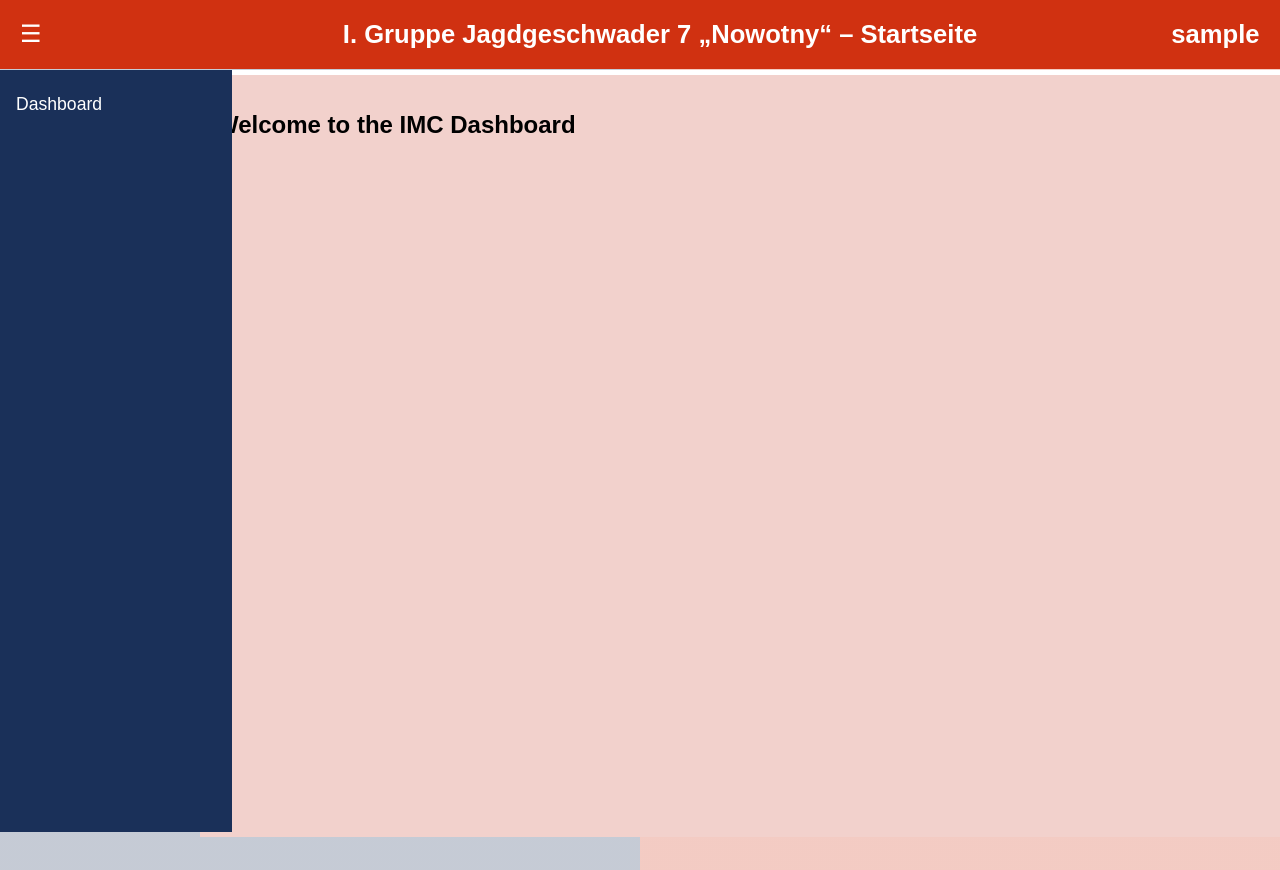
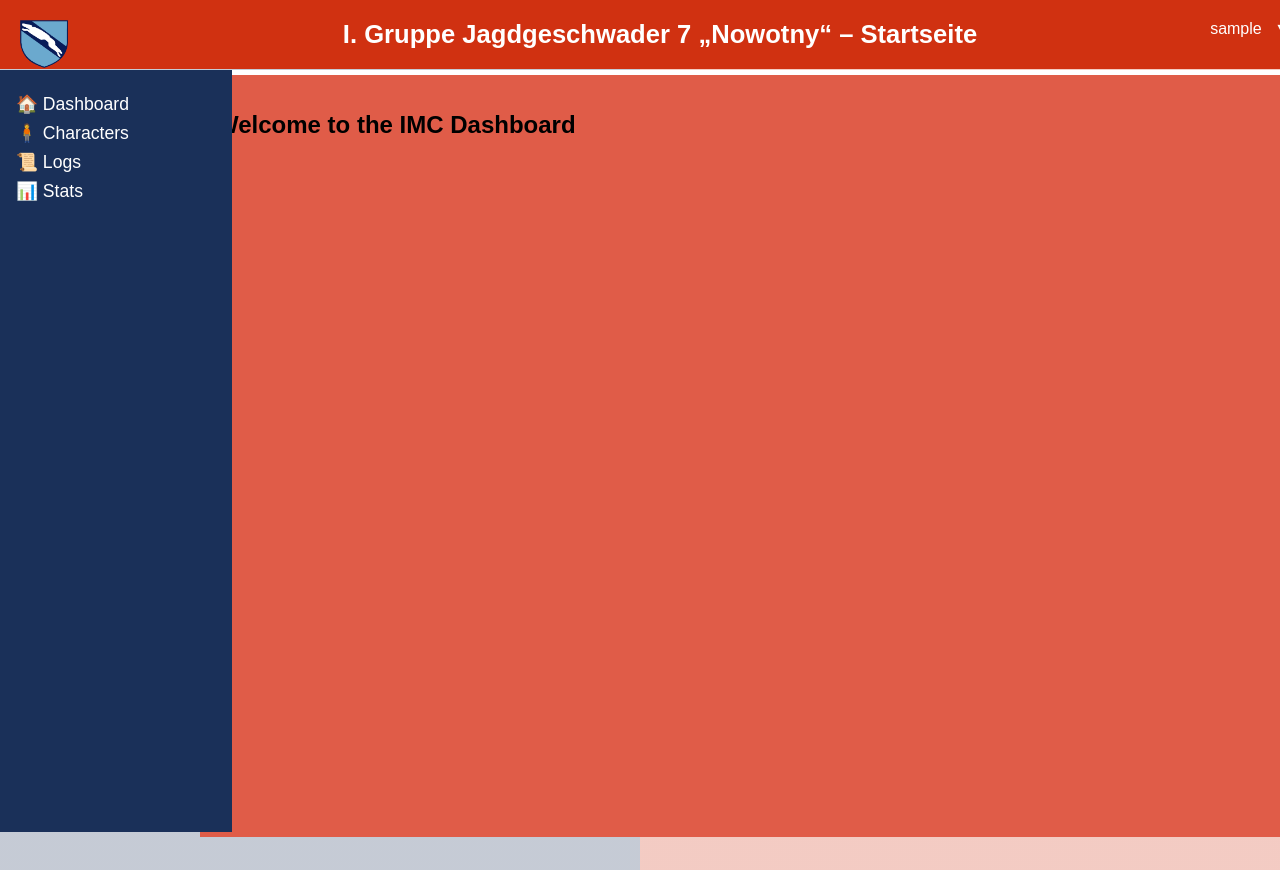
Before and after one commit to IJG7Momo/JG7IronManCampaign, a Flask app: page /dashboard in a window 1280 px wide. Run offline with Flask 3, Linux system fonts and the light colour scheme; the visitor is signed in with stand-in values (Sample User, id 1).

Commit message:
Add files via upload

```diff
--- a/app.py
+++ b/app.py
@@ -1,5 +1,4 @@
 from flask import Flask, render_template, redirect, url_for, session, request
-
 app = Flask(__name__)
 app.secret_key = 'supersecretkey'
 
--- a/static/css/style.css
+++ b/static/css/style.css
@@ -19,7 +19,7 @@ body.dashboard {
     border-radius: 8px;
     text-align: center;
     box-shadow: 0 0 15px rgba(0,0,0,0.2);
-    width: 300px;
+    width: 320px;
 }
 input, button {
     margin: 0.5rem 0;
@@ -40,8 +40,10 @@ input, button {
 }
 .user-area {
     position: absolute;
-    right: 20px;
+    right: 30px;
     top: 20px;
+    font-weight: normal;
+    font-size: 1rem;
 }
 .sidebar {
     width: 200px;
@@ -51,28 +53,40 @@ input, button {
     top: 70px;
     left: 0;
     padding: 1rem;
-    transition: transform 0.3s ease;
+    transition: all 0.3s ease;
     color: white;
 }
 .sidebar.collapsed {
-    transform: translateX(-100%);
+    width: 60px;
 }
-.sidebar-toggle {
+.sidebar.collapsed a {
+    text-align: center;
+    font-size: 1.2rem;
+}
+.sidebar-toggle, #emblem-toggle {
     position: fixed;
     top: 20px;
     left: 20px;
-    font-size: 1.5rem;
+    width: 48px;
+    height: 48px;
     cursor: pointer;
-    color: white;
     z-index: 1100;
+    transition: transform 0.3s ease;
+}
+#emblem-toggle:hover {
+    transform: rotate(15deg) scale(1.1);
 }
 .main {
     margin-top: 70px;
     margin-left: 200px;
-    background: #f2d1cc;
+    background: #e05c48;
     padding: 1rem;
     min-height: calc(100vh - 70px);
     border-top: 5px solid white;
+    transition: margin-left 0.3s ease;
+}
+.sidebar.collapsed ~ .main {
+    margin-left: 60px;
 }
 .sidebar a {
     color: white;
@@ -91,7 +105,13 @@ input, button {
     background-color: white;
     border: 1px solid #ccc;
     z-index: 2000;
+    padding: 0.5rem;
+    border-radius: 4px;
 }
 .user-area:hover .dropdown-content {
     display: block;
 }
+.hint {
+    font-size: 0.8rem;
+    color: #333;
+}
--- a/templates/base.html
+++ b/templates/base.html
@@ -18,9 +18,12 @@
             </div>
         </div>
     </div>
-    <div class="sidebar-toggle" onclick="toggleSidebar()">☰</div>
+    <img src="{{ url_for('static', filename='img/emblem.png') }}" id="emblem-toggle" onclick="toggleSidebar()" />
     <div class="sidebar" id="sidebar">
-        <a href="#">Dashboard</a>
+        <a href="#">🏠 Dashboard</a>
+        <a href="#">🧍 Characters</a>
+        <a href="#">📜 Logs</a>
+        <a href="#">📊 Stats</a>
     </div>
     {% endif %}
     <div class="main">
```
Also changed, not shown: static/img/emblem.png (added), templates/dashboard.html (line endings or trailing spaces), templates/login.html (line endings or trailing spaces), templates/register.html (line endings or trailing spaces).
